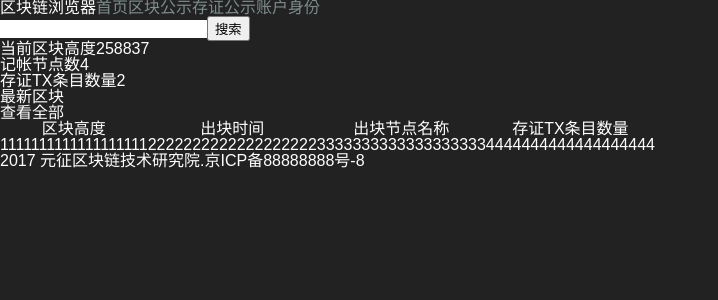
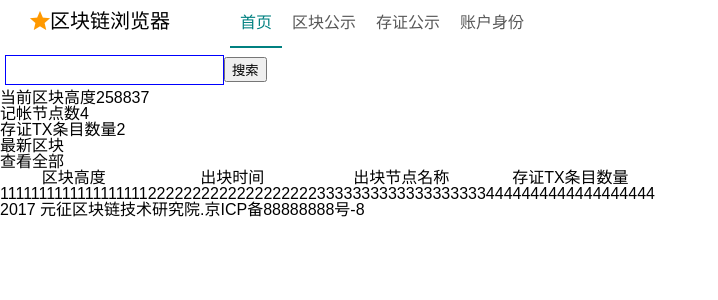
Before and after one commit to BaldFish/browser, a Vue app: page /#/home in a window 1280 px wide. Shown: the top 300 px of the page, without its empty margins (0-718 px from the left). Built offline with nearby package versions, Linux system fonts and the light colour scheme; no server answers.

Commit message:
顶部导航完成

```diff
--- a/src/App.vue
+++ b/src/App.vue
@@ -1,17 +1,21 @@
 <template>
   <div id="app">
+    <div class="head">
       <h1 class="text">区块链浏览器</h1>
-    <div class="nav">
+      <ul>
+        <li class="nav">
           <router-link to="/home">首页</router-link>
-    </div>
-    <div class="nav">
+        </li>
+        <li class="nav">
           <router-link to="/block">区块公示</router-link>
-    </div>
-    <div class="nav">
+        </li>
+        <li class="nav">
           <router-link to="/card">存证公示</router-link>
-    </div>
-    <div class="nav">
+        </li>
+        <li class="nav">
           <router-link to="/account">账户身份</router-link>
+        </li>
+      </ul>
     </div>
     <keep-alive>
       <router-view></router-view>
@@ -22,6 +26,7 @@
 <script type="text/ecmascript-6">
 import axios from "axios";
 import "./common/stylus/index.styl";
+
 export default {
   name: "app",
   data() {
@@ -42,11 +47,34 @@ export default {
 </script>
 
 <style scoped lang="stylus" rel="stylesheet/stylus">
-h1 {
+@import './common/stylus/mixin.styl';
+
+.head {
+  padding: 0px 30px;
+
+  .text, ul, .nav {
     display: inline-block;
   }
 
+  .text {
+    background: url('./components/home/star24_on@2x.png') no-repeat left top;
+    padding-left: 20px;
+    margin-right: 60px;
+    font-size: 20px;
+  }
+
   .nav {
+    height: 50px;
+
+    & > a {
       display: inline-block;
+      padding: 15px 10px;
+
+      &.router-link-active {
+        color: #008080;
+        border-bottom: 2px solid #008080;
+      }
+    }
+  }
 }
 </style>
--- a/src/common/stylus/base.styl
+++ b/src/common/stylus/base.styl
@@ -3,7 +3,7 @@
 body, html
   line-height: 1
   font-family: 'PingFang SC', 'STHeitiSC-Light', 'Helvetica-Light', arial, sans-serif, 'Droid Sans Fallback'
-  user-select: none
+  user-select: auto
   -webkit-tap-highlight-color: transparent
   background: $color-background
   color: $color-text
--- a/src/common/stylus/reset.styl
+++ b/src/common/stylus/reset.styl
@@ -44,7 +44,7 @@ table
 /* custom */
 
 a
-  color: #7e8c8d
+  color: #585858
   -webkit-backface-visibility: hidden
   text-decoration: none
 
--- a/src/common/stylus/variable.styl
+++ b/src/common/stylus/variable.styl
@@ -1,12 +1,12 @@
 // 颜色定义规范
-$color-background = #222
+$color-background =#fff
 $color-background-d = rgba(0, 0, 0, 0.3)
 $color-highlight-background = #333
 $color-dialog-background = #666
 $color-theme = #ffcd32
 $color-theme-d = rgba(255, 205, 49, 0.5)
 $color-sub-theme = #d93f30
-$color-text = #fff
+$color-text = #000
 $color-text-d = rgba(255, 255, 255, 0.3)
 $color-text-l = rgba(255, 255, 255, 0.5)
 $color-text-ll = rgba(255, 255, 255, 0.8)
--- a/src/components/home/home.vue
+++ b/src/components/home/home.vue
@@ -1,6 +1,6 @@
 <template>
   <div class="home">
-    <div class="">
+    <div class="serch">
       <input type="text" >
       <button>搜索</button>
     </div>
@@ -59,4 +59,14 @@ export default {};
 </script>
 
 <style scoped lang="stylus" rel="stylesheet/stylus">
+.home {
+  .serch {
+    padding: 5px;
+
+    input {
+      padding: 5px;
+      border: 1px solid blue;
+    }
+  }
+}
 </style>
```
Also changed, not shown: src/components/home/star24_on@2x.png (added). Lines whose indentation alone changed are shown as unchanged.
